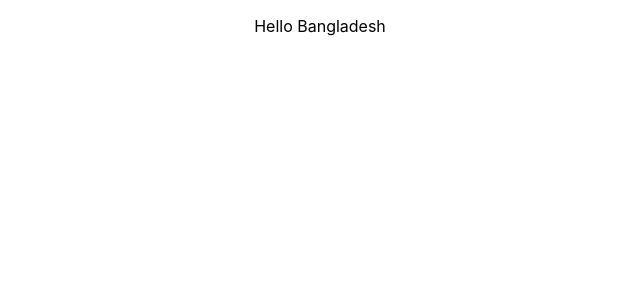
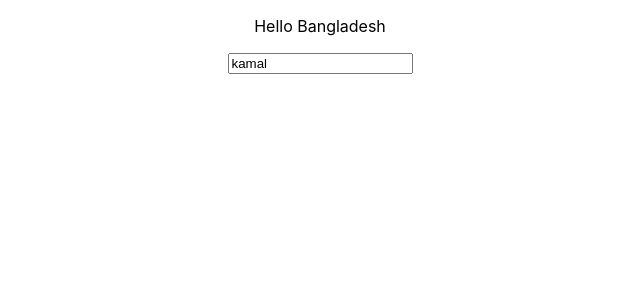
Before and after one commit to SymuNadeeM/React-Testing, a React (Create React App) app: page / in a window 1280 px wide. Shown: the top 300 px of the page, without its empty margins (320-960 px from the left). Built offline with nearby package versions, Linux system fonts and the light colour scheme.

Commit message:
input test

```diff
--- a/src/App.js
+++ b/src/App.js
@@ -1,9 +1,16 @@
-import './App.css';
+import "./App.css";
 
 function App() {
   return (
     <div className="App">
-       <p>Hello Bangladesh</p>
+      <p>Hello Bangladesh</p>
+      <input
+        type="text"
+        placeholder="Type Something"
+        name="username"
+        id="userId"
+        value="kamal"
+      />
     </div>
   );
 }
```
Also changed, not shown: 1 other file (tests, documents, lock files or other folders).
